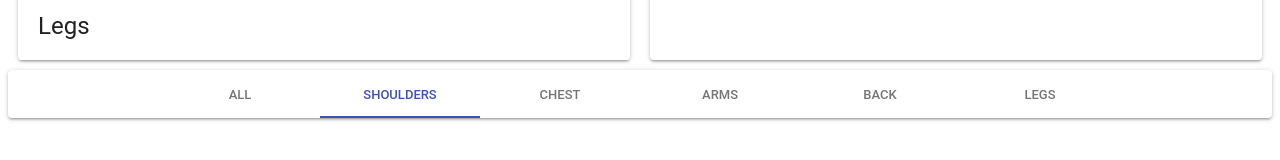
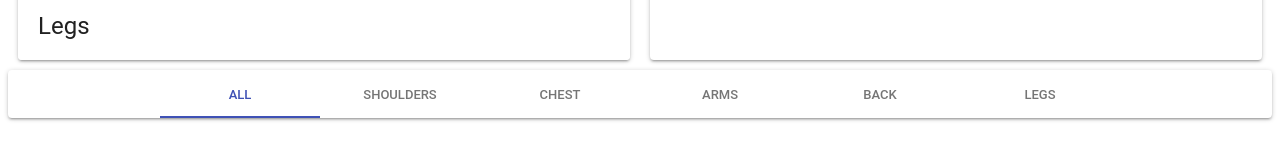
Before and after one commit to poojachoudhary560/material-react-starters, a React (Create React App) app: page / in a window 1280 px wide. Shown: the part 562-722 px from the top of the page. Built offline with nearby package versions, Linux system fonts and the light colour scheme.

Commit message:
Initial Navigation done

```diff
--- a/src/Components/App.js
+++ b/src/Components/App.js
@@ -5,7 +5,7 @@ import { muscles, exercises } from "../store.js";
 export default class extends Component {
   state = {
     exercises,
-    category: "shoulders"
+    exercise: {}
   };
   getExercisesByMuscles() {
     return Object.entries(
@@ -28,15 +28,25 @@ export default class extends Component {
       () => console.log("category selected " + this.state.category)
     );
   };
+  handleExerciseSelected = id => {
+    this.setState(({ exercises }) => ({
+      exercise: exercises.find(ex => ex.id === id)
+    }));
+  };
   render() {
     console.log(this.getExercisesByMuscles());
     const exercises = this.getExercisesByMuscles(),
-      { category } = this.state;
+      { category, exercise } = this.state;
     return (
       <Fragment>
         <Header />
 
-        <Exercises exercises={exercises} />
+        <Exercises
+          exercise={exercise}
+          category={category}
+          exercises={exercises}
+          onSelect={this.handleExerciseSelected}
+        />
         <Footer
           category={category}
           muscles={muscles}
--- a/src/Components/Exercises/index.js
+++ b/src/Components/Exercises/index.js
@@ -18,12 +18,22 @@ const styles = {
     overflow: "auto"
   }
 };
-export default ({ exercises }) => (
+export default ({
+  exercises,
+  category,
+  onSelect,
+  exercise: {
+    id,
+    title = "Welcome!",
+    description = "Please select an exercise from the list on the left."
+  }
+}) => (
   <Grid container>
     <Grid item xs>
       <Paper style={styles.Paper}>
-        {exercises.map(([group, exercises]) => (
-          <Fragment>
+        {exercises.map(([group, exercises]) =>
+          !category || category === group ? (
+            <Fragment key={group}>
               <Typography
                 variant="headline"
                 style={{ textTransform: "capitalize" }}
@@ -31,22 +41,23 @@ export default ({ exercises }) => (
                 {group}
               </Typography>
               <List component="ul">
-              {exercises.map(({ title }) => (
-                <ListItem button>
+                {exercises.map(({ id, title }) => (
+                  <ListItem key={id} button onClick={() => onSelect(id)}>
                     <ListItemText primary={title} />
                   </ListItem>
                 ))}
               </List>
             </Fragment>
-        ))}
+          ) : null
+        )}
       </Paper>
     </Grid>
 
     <Grid item xs>
       <Paper style={styles.Paper}>
-        <Typography variant="display1">Welcome!</Typography>
+        <Typography variant="display1">{title}</Typography>
         <Typography variant="subheading" style={{ marginTop: 20 }}>
-          Please select an exercise from the list on the left.
+          {description}
         </Typography>
       </Paper>
     </Grid>
--- a/src/Components/Layouts/Footer.js
+++ b/src/Components/Layouts/Footer.js
@@ -24,7 +24,7 @@ export default ({ muscles, category, onSelect }) => {
       >
         <Tab label="All" />
         {muscles.map(group => (
-          <Tab label={group} />
+          <Tab key={group} label={group} />
         ))}
       </Tabs>
     </Paper>
```
Lines whose indentation alone changed are shown as unchanged.
